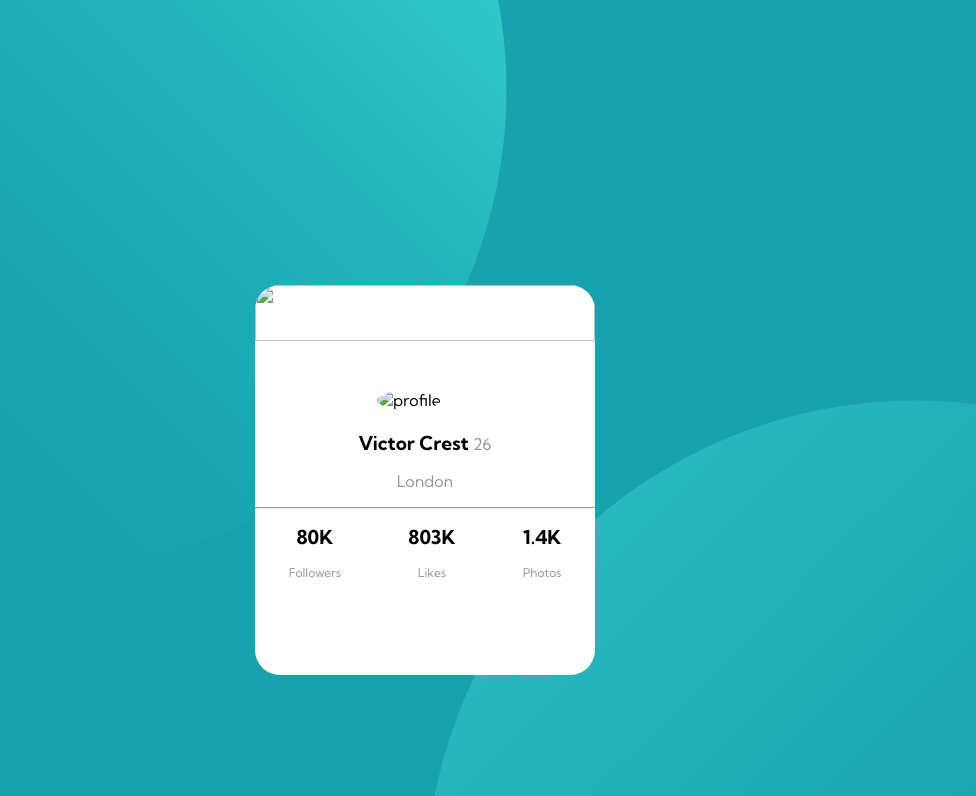
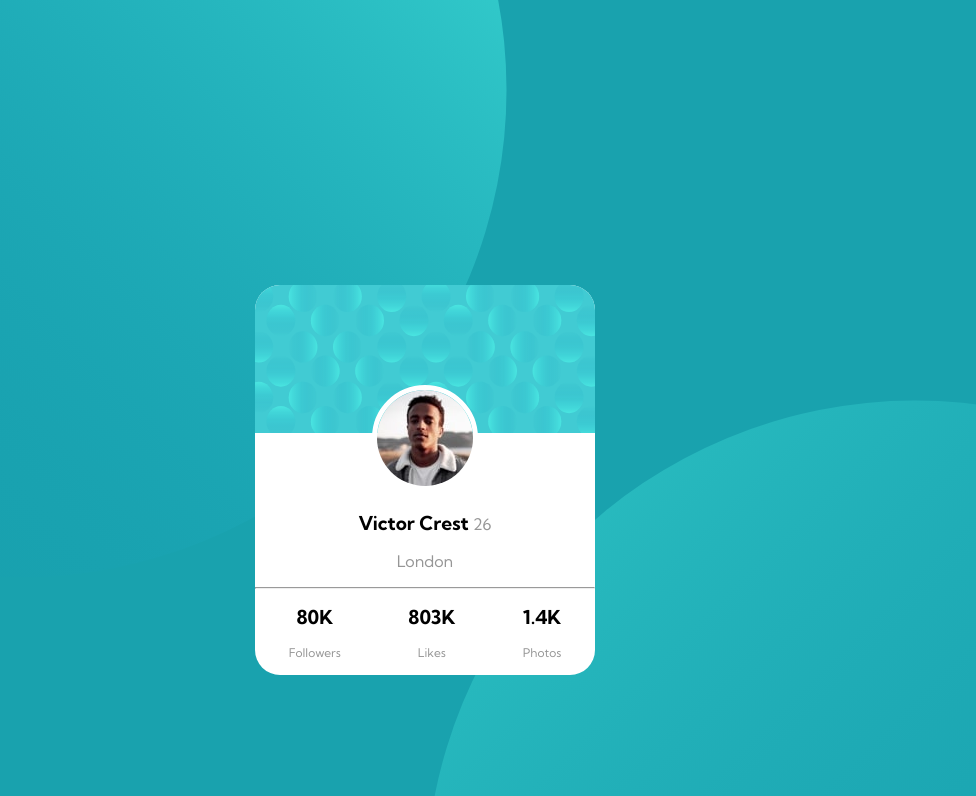
Before and after one commit to abruce3411/Profile-Card-Design, a plain HTML site: page index.html in a window 1280 px wide. Shown: the top 796 px of the page, without its empty margins (215-1191 px from the left). Drawn offline with Linux system fonts and the light colour scheme; the site is published under a folder, as on GitHub Pages, so addresses that start at the root find nothing; files whose address does not match are found by name.

Commit message:
Update index.html

```diff
--- a/index.html
+++ b/index.html
@@ -13,9 +13,9 @@
     <div class="mainContainer">
       <div class="subContainer1">
 
-        <img class="cardborder" src="/images/bg-pattern-card.svg">
+        <img class="cardborder" src="images/bg-pattern-card.svg">
 
-        <img class="profile" src="/images/image-victor.jpg" alt="profile">
+        <img class="profile" src="images/image-victor.jpg" alt="profile">
 
         <div class="subContainer11">
           <h2 class='thick'>Victor Crest <span class="thin">26</span></h2>
```
